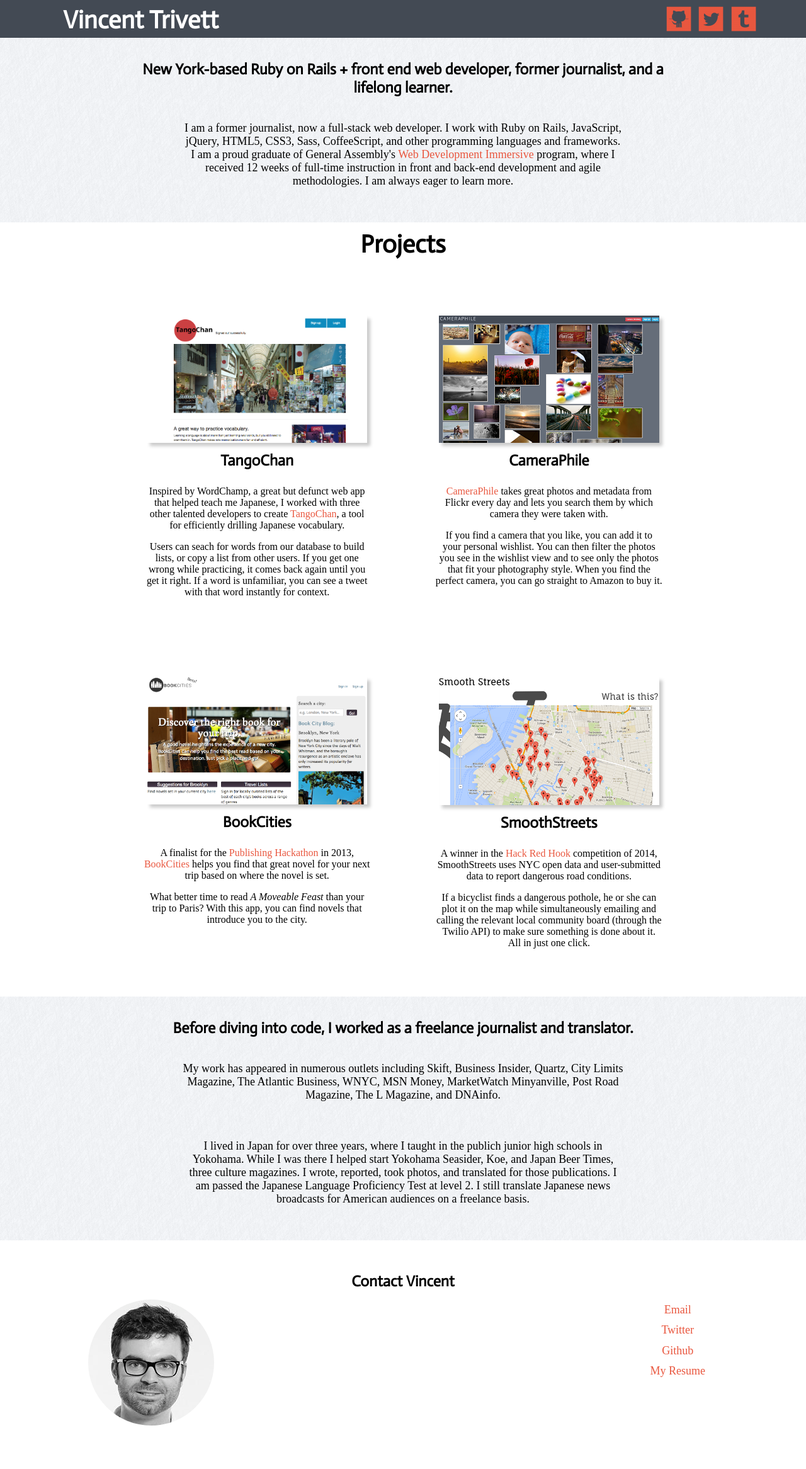
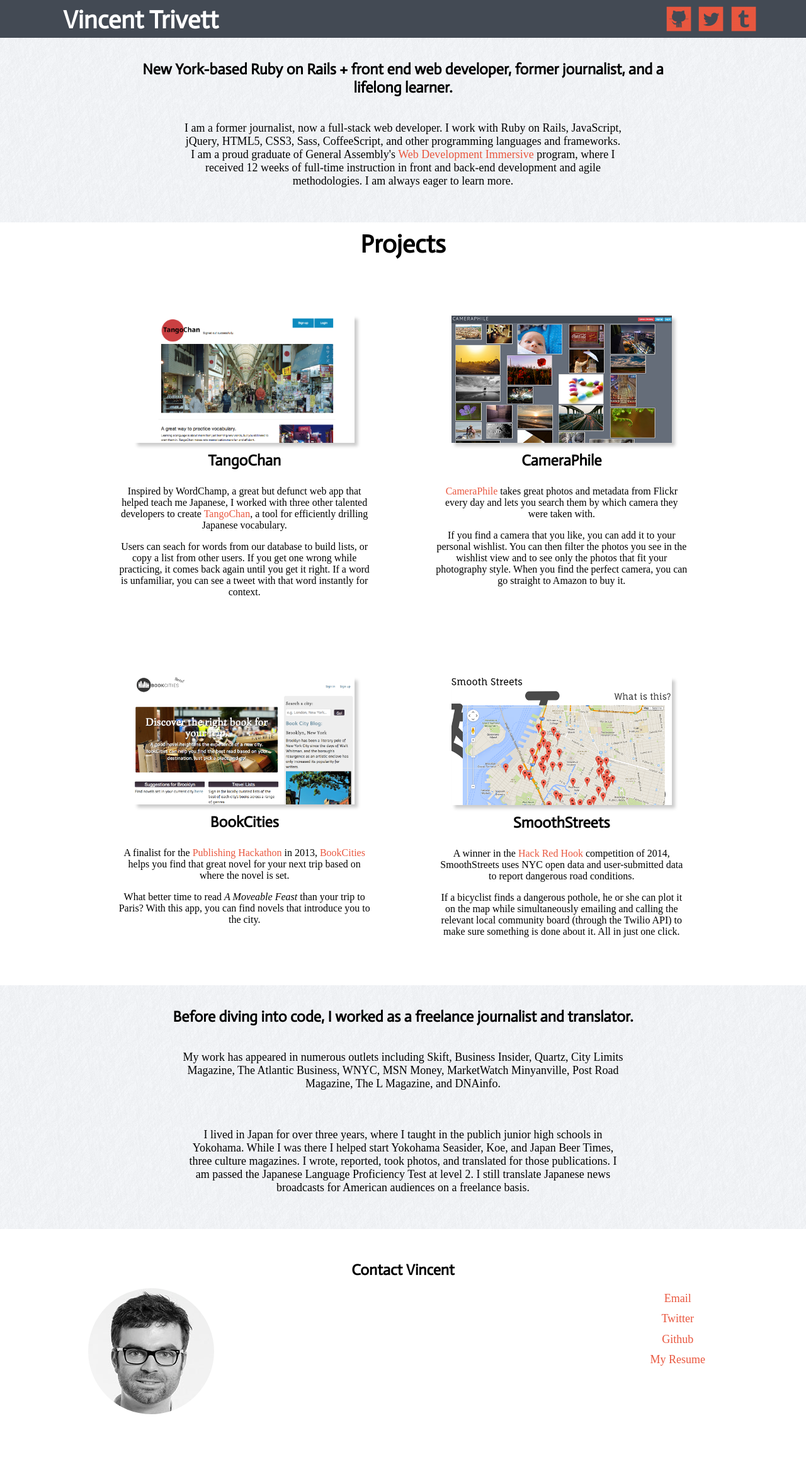
Before and after one commit to trivett/trivett.github.ioold, a Jekyll site: the page built from index.html, in a window 1280 px wide. Shown: the whole page at 63% size. Built offline with Jekyll 4.4.1, drawn with Linux system fonts in a browser that asks for light colours; some web fonts are replaced; Markdown is read by kramdown in place of the engine named in the settings.

Commit message:
stylistic changes

```diff
--- a/css/style.css
+++ b/css/style.css
@@ -91,7 +91,7 @@
 
 .content {
   text-align: center;
-  min-width: 350px;
+  min-width: 400px;
   width: 30%;
   /*height: 400px;*/
   padding: 50px;
@@ -169,7 +169,6 @@
     width: 60%;
     margin-bottom: 0px;
     margin-top: 0px;
-    min-width: 400px;
   }
 
 
@@ -189,10 +188,5 @@
     line-height: 1.5em;
     margin-right: 5px;
     overflow: hidden;
-    float: left;
-  }
-  li{
-    display: block;
-    float: left;
   }
 }
```
